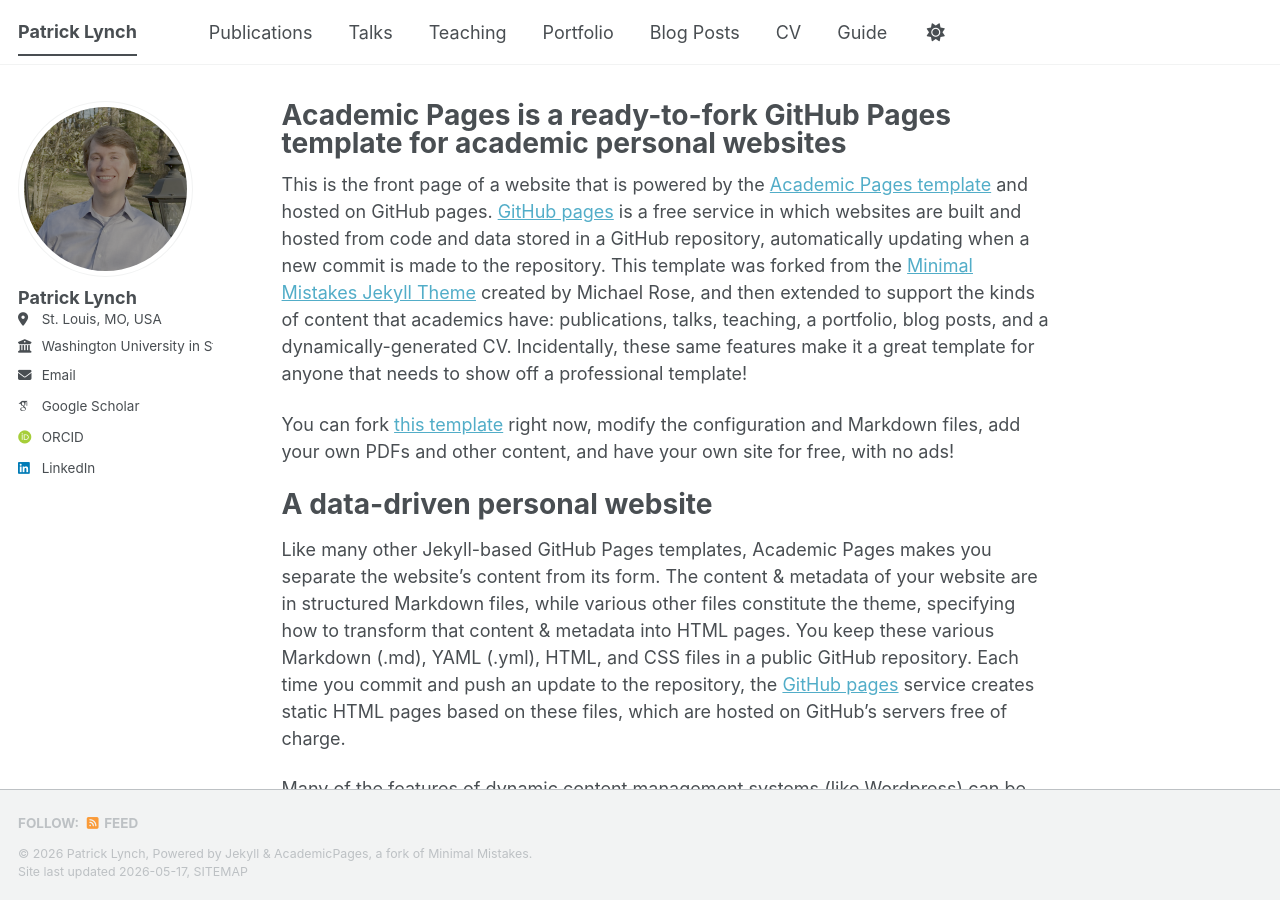
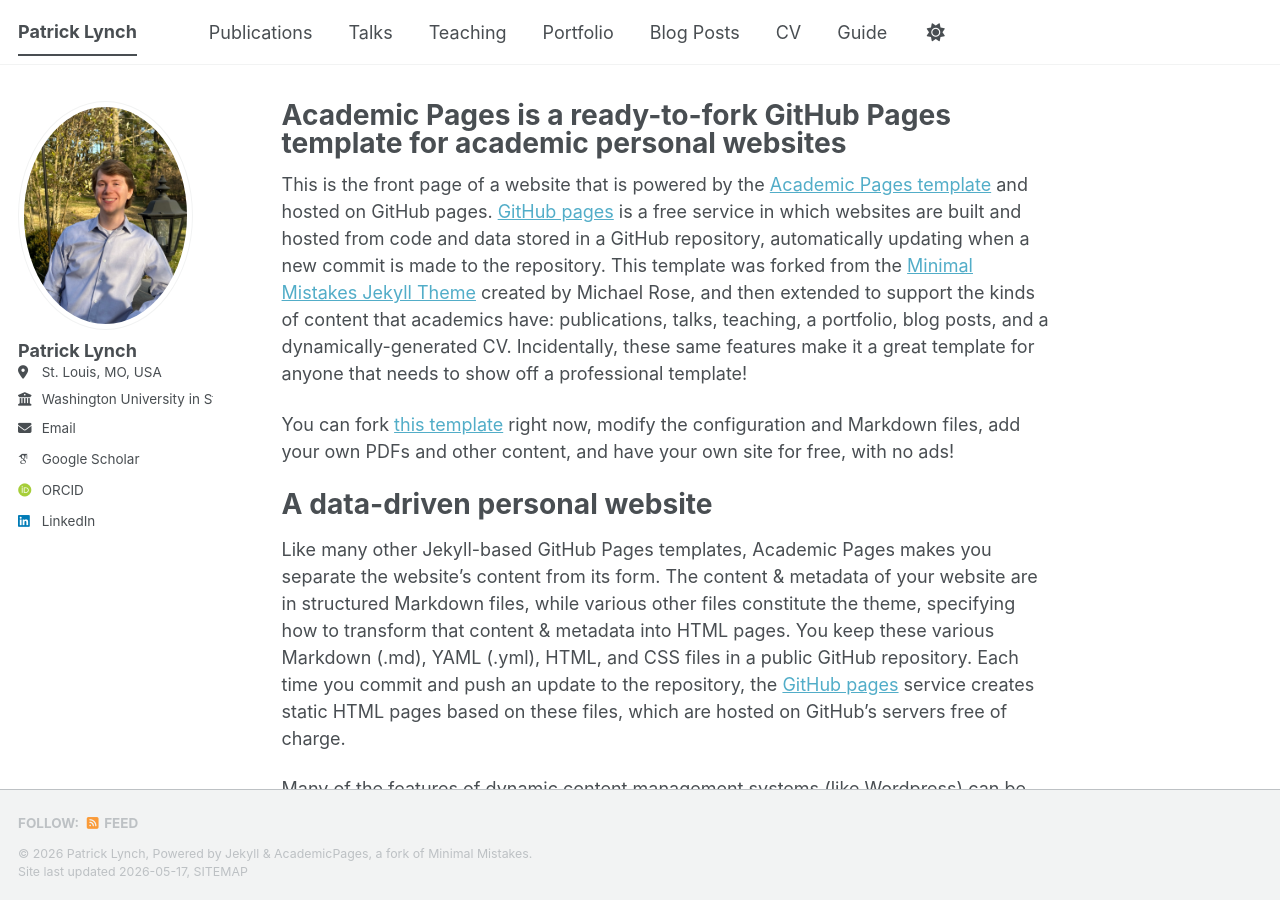
Before and after one commit to patricklynch7/patricklynch7.github.io, a Jekyll site: the page built from _pages/about.md, in a window 1280 px wide and 900 px high. Built offline with Jekyll 4.4.1, drawn with Linux system fonts in a browser that asks for light colours; some web fonts are replaced; a script bundle is joined from its source files by our own code; library files that are not in the unit come from our copies.

Commit message:
Change avatar file from headshot.png to headshot.jpg

```diff
--- a/_config.yml
+++ b/_config.yml
@@ -23,7 +23,7 @@
 #               Additional customization can be done by editing /_includes/author-profile.html
 author:
   # Biographic information
-  avatar           : "headshot.png"
+  avatar           : "headshot.jpg"
   name             : "Patrick Lynch"
   pronouns         : # example: "she/her"
   # bio              : "Short biography for the left-hand sidebar"
```
